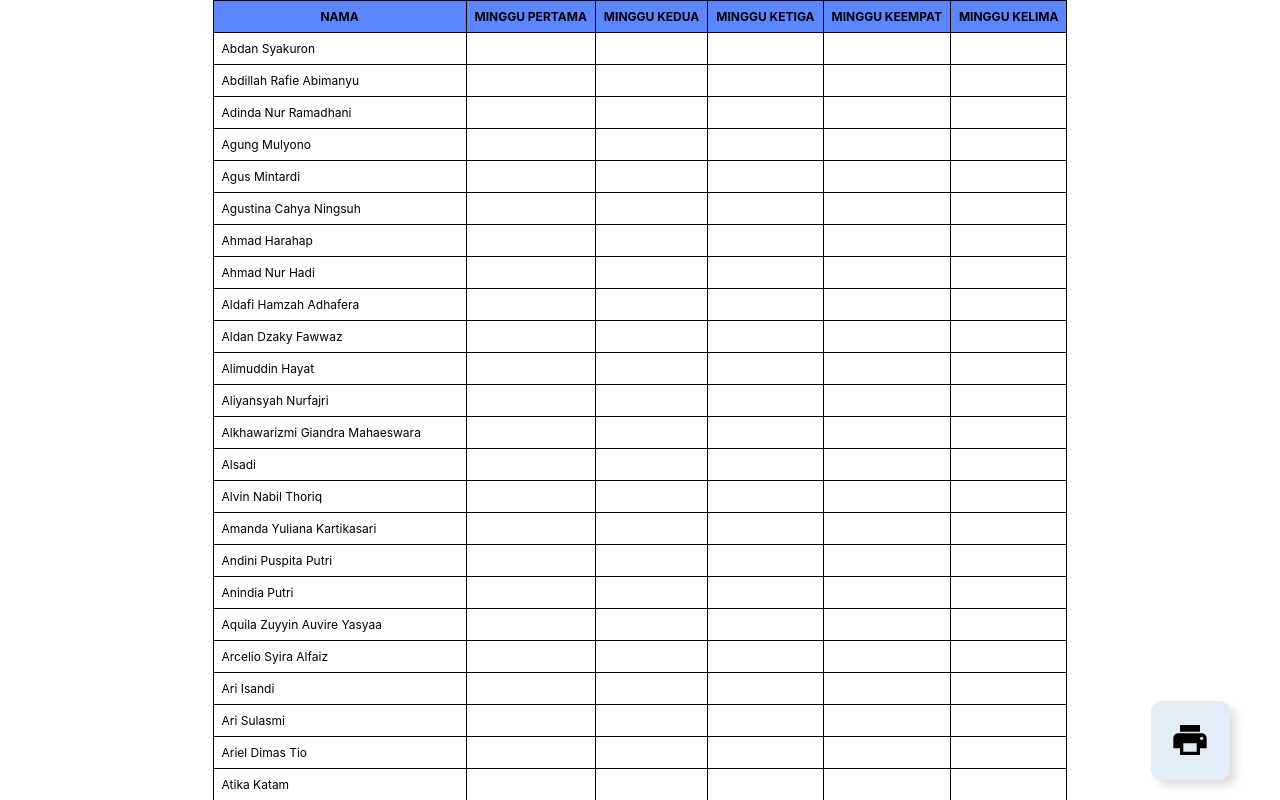
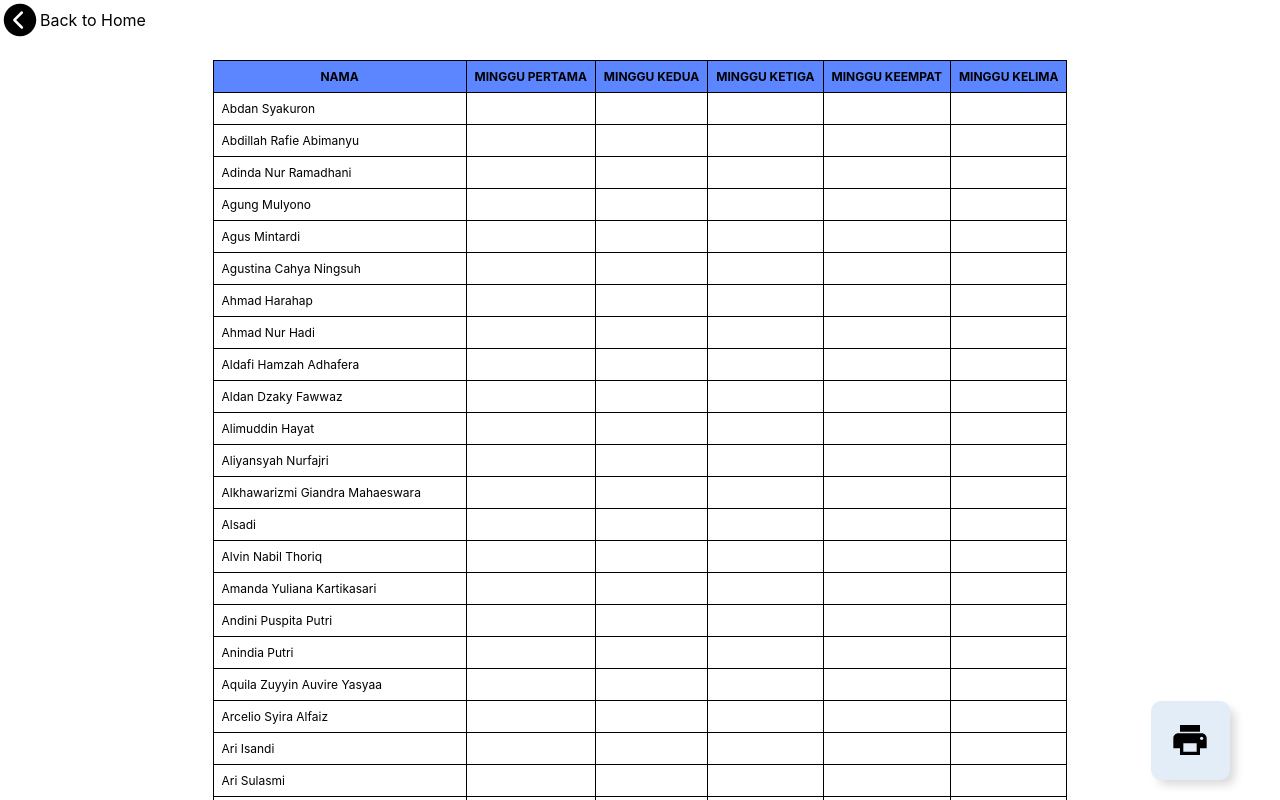
Before and after one commit to candrasdkd/kelapadua, a React (Create React App) app: page /sensus/1 in a window 1280 px wide. Shown: the top 800 px of the page. Built offline with nearby package versions, Linux system fonts and the light colour scheme.

Commit message:
add back button

```diff
--- a/src/pages/sensus/sensus.tsx
+++ b/src/pages/sensus/sensus.tsx
@@ -3,7 +3,9 @@ import SensusTable from '../../components/tableSensus';
 import { DATA } from '../../data';
 import ReactToPrint from 'react-to-print';
 import { MdPrint } from "react-icons/md";
+import { IoChevronBackCircle } from "react-icons/io5";
 import { useParams } from 'react-router-dom';
+import { Link } from 'react-router-dom';
 
 
 const PDFGenerator = () => {
@@ -62,6 +64,9 @@ const PDFGenerator = () => {
     const filteredData = DATA.filter(item => item.KELOMPOK === `Kelompok ${id}`);
     return (
         <div>
+            <Link to="/" style={{ textDecoration: 'none', color: '#000', marginBottom: '20px', display: 'flex', alignItems: 'center' }}>
+                <IoChevronBackCircle size={40} />Back to Home
+            </Link>
             <ReactToPrint
                 content={reactToPrintContent}
                 documentTitle="NamaBerkasKeren"
```
